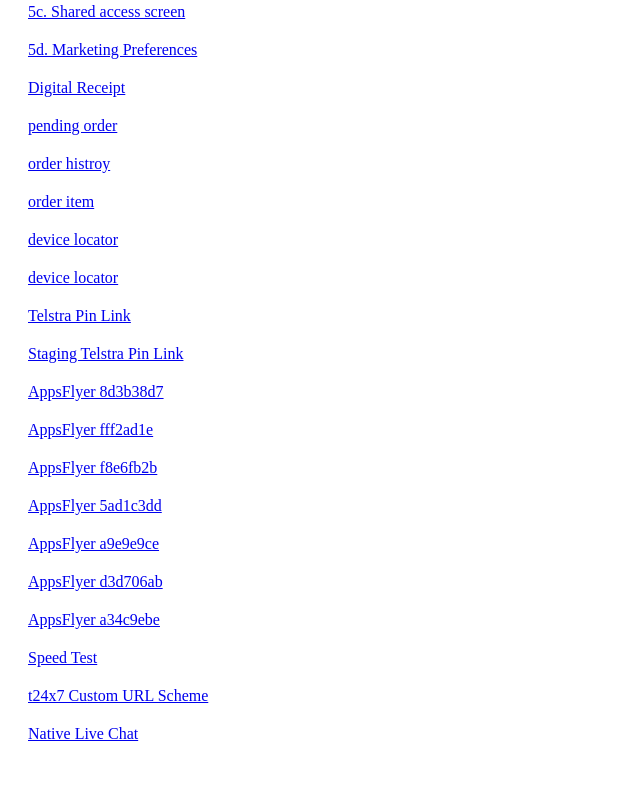
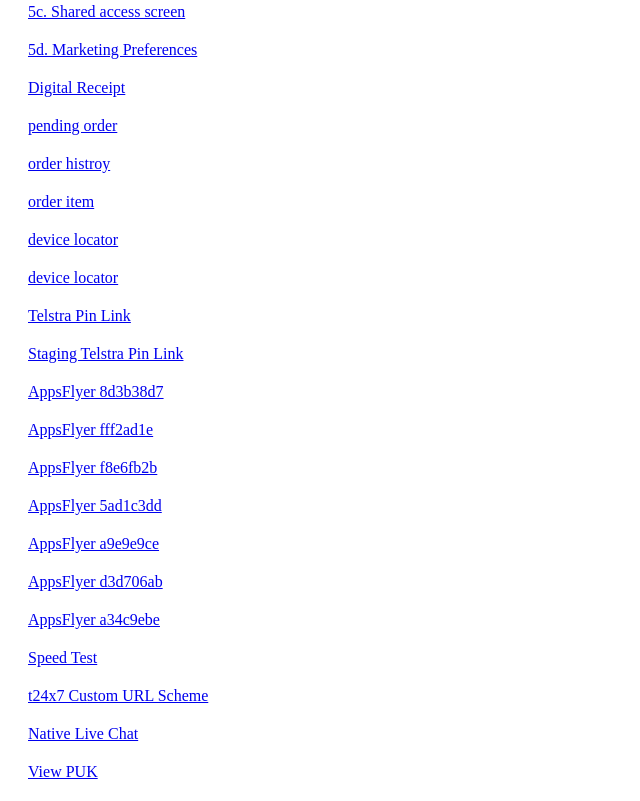
Before and after one commit to dmd-apps/dmd-apps.github.io, a plain HTML site: page index.html in a window 1280 px wide. Shown: the part 549-1350 px from the top of the page, without its empty margins (0-640 px from the left). Before the commit the page ends 1312 px from the top, so only its background shows below. Drawn offline with Linux system fonts and the light colour scheme.

Commit message:
update view PUK

```diff
--- a/index.html
+++ b/index.html
@@ -42,6 +42,7 @@ div{ margin:20px 20px 20px 20px }
 <div><a href="t24x7://www.myservices.telstra.com.au/get-help/speed-test">t24x7 Custom URL Scheme</a></div>
 
 <div><a href="https://www.myservices.telstra.com.au/messaging">Native Live Chat</a></div>
+<div><a href="https://www.myservices.telstra.com.au/direct-to/view-puk">View PUK</a></div>
 
 </body>
 </html>
```
